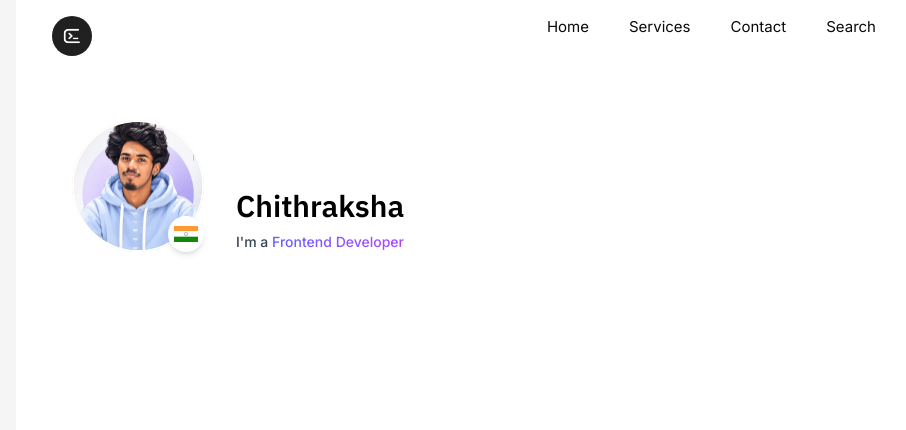
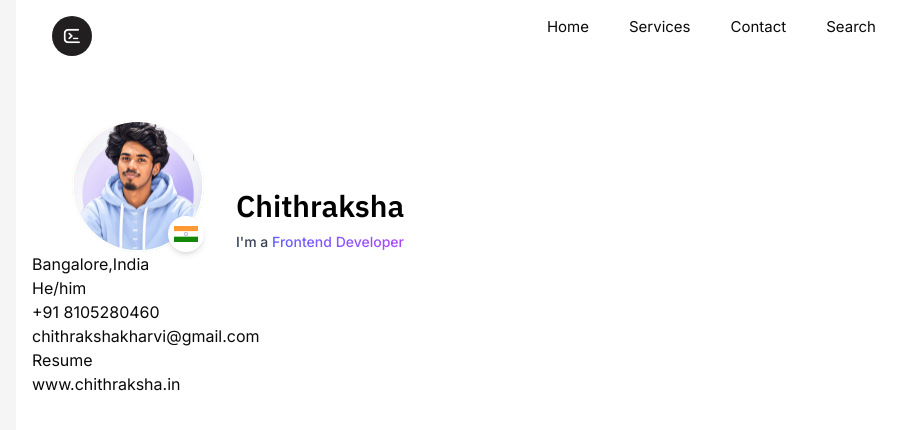
Before and after one commit to chithraksha16/new-portfolio, a Next.js app: page / in a window 1280 px wide. Shown: the top 430 px of the page, without its empty margins (176-1082 px from the left). Built offline with nearby package versions, Linux system fonts and the light colour scheme.

Commit message:
updated about details

```diff
--- a/app/page.tsx
+++ b/app/page.tsx
@@ -52,6 +52,22 @@ export default function Home() {
       </div>
       </div>
 
+      <div >
+        <div>
+          <span><h3>Bangalore,India</h3></span>
+           <span><h3>He/him</h3></span>
+        </div>
+        <div>
+          <span><h3>+91 8105280460</h3></span>
+          <span><h3>chithrakshakharvi@gmail.com</h3></span>
+        </div>
+        <div>
+          <span><h3>Resume</h3></span>
+          <span><h3>www.chithraksha.in</h3></span>
+        </div>
+
+      </div>
+
       {/* <div>
         <p className="font-sans text-sm">I’m a Full-Stack Developer, Freelancer, and UI-focused Designer who builds modern, responsive websites and web applications. I combine thoughtful design with scalable development
          to turn ideas into fast, functional, and engaging digital experiences.</p>
```
